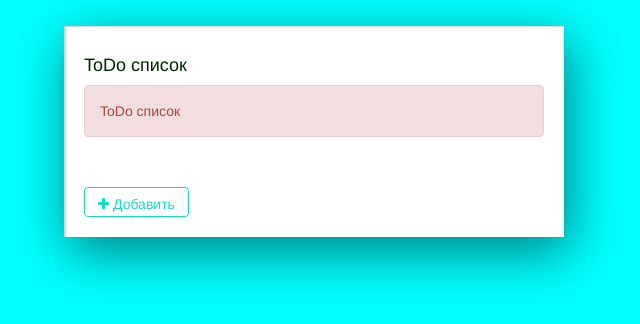
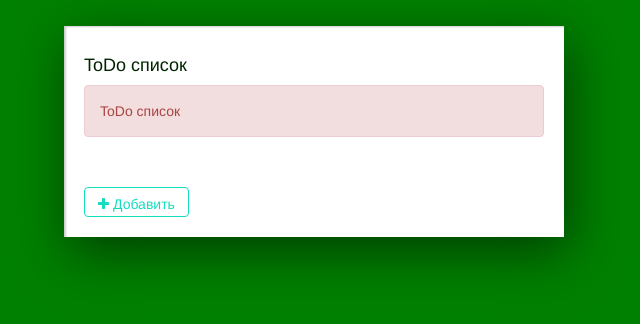
Before and after one commit to mansurkurbonov/todolist, a plain HTML site: page toDo.html in a window 1280 px wide. Shown: the whole page, without its empty margins (0-640 px from the left). Drawn offline with nearby package versions, Linux system fonts and the light colour scheme.

Commit message:
change bg color green

```diff
--- a/src/css/toDo.css
+++ b/src/css/toDo.css
@@ -1,6 +1,6 @@
 body{
 
-background-color: cyan;
+background-color: green;
 
 }
 .right{
```
